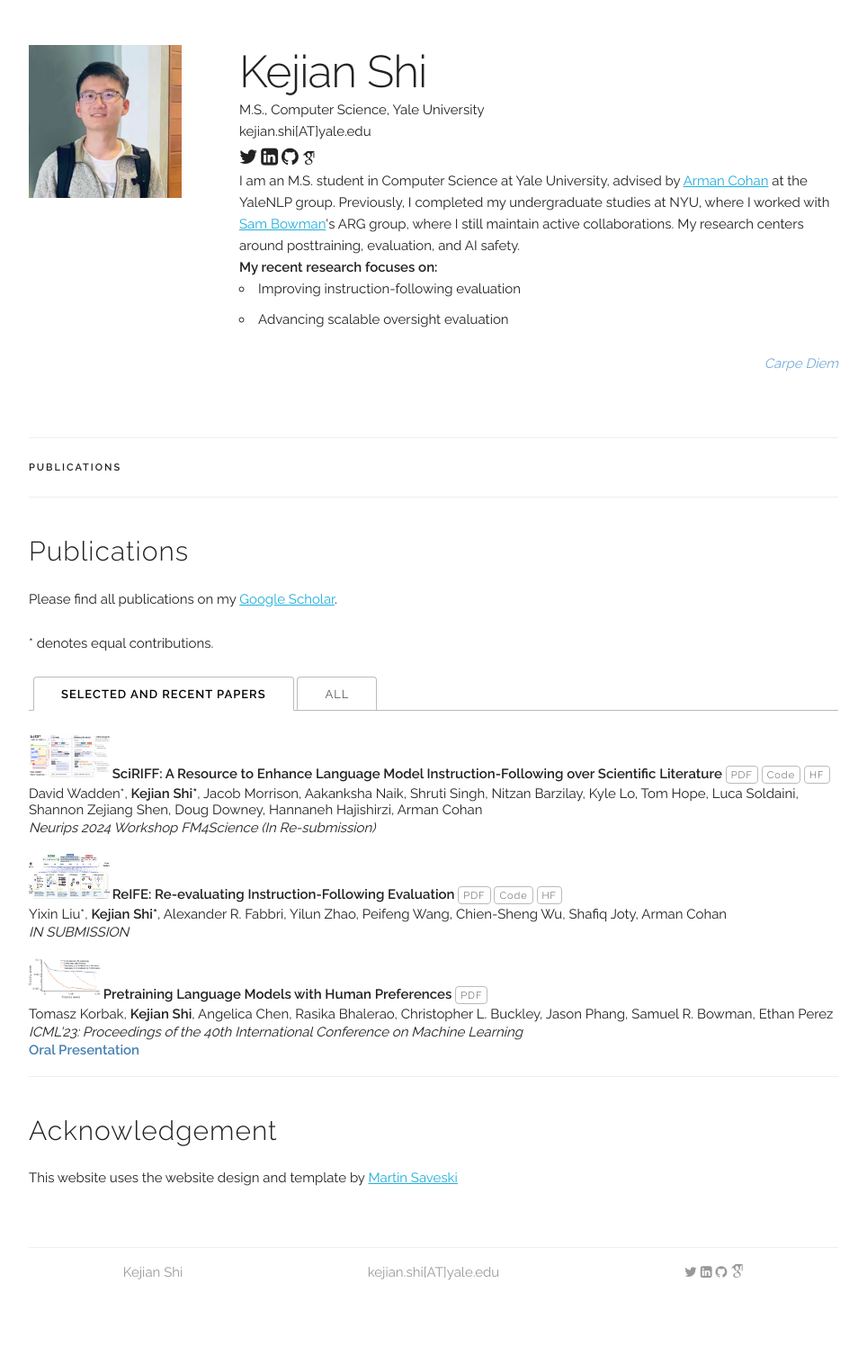
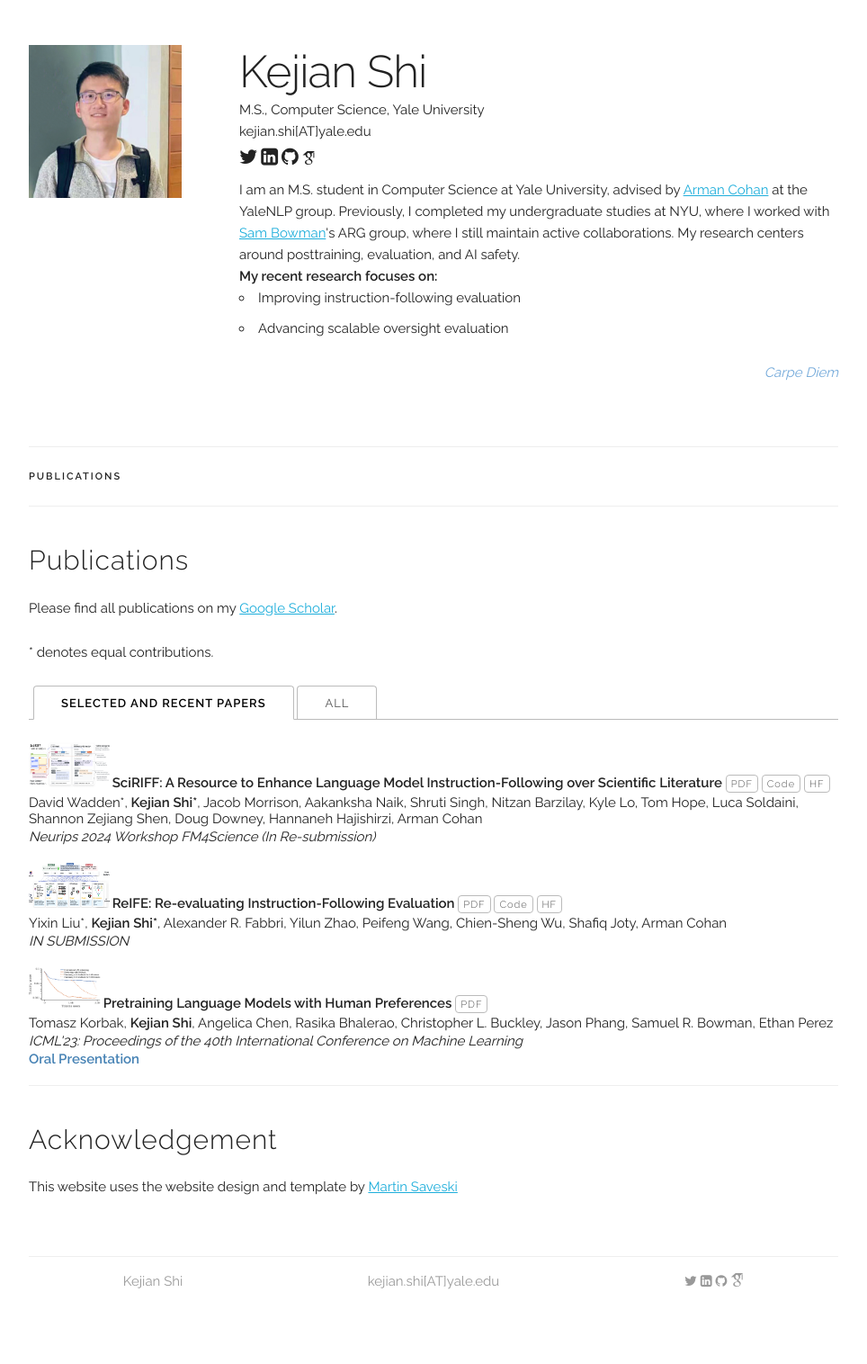
Before and after one commit to shi-kejian/shi-kejian.github.io, a Jekyll site: the page built from index.html, in a window 1280 px wide. Shown: the whole page at 90% size, without its empty margins (158-1122 px from the left). Built offline with Jekyll 4.4.1, drawn with Linux system fonts in a browser that asks for light colours; some web fonts are replaced.

Commit message:
Update default.html

```diff
--- a/_layouts/default.html
+++ b/_layouts/default.html
@@ -73,7 +73,7 @@
             <p>{{ site.data.main_info.title }}</p>
             <p>{{ site.data.main_info.title2 }}</p>
             <p>{{ site.data.main_info.email }}</p>
-            <p>
+            <p style="margin-bottom: 10px;">
               <span onclick="window.open('{{ site.data.main_info.twitter }}')" style="cursor: pointer">
                 <i class="fa fa-twitter" aria-hidden="true"></i>
               </span>
@@ -90,7 +90,7 @@
                 <i class="ai ai-google-scholar ai-lg" aria-hidden="true"></i>
               </span>
             </p>
-            <p>
+            <p style="margin-top: 10px;">
               I am an M.S. student in Computer Science at Yale University, advised by <a href="https://armancohan.com/" target="_blank">Arman Cohan</a> at the YaleNLP group. Previously, I completed my undergraduate studies at NYU, where I worked with <a href="https://sleepinyourhat.github.io/" target="_blank">Sam Bowman</a>'s ARG group, where I still maintain active collaborations. My research centers around posttraining, evaluation, and AI safety.
             </p>
             <p>
```
